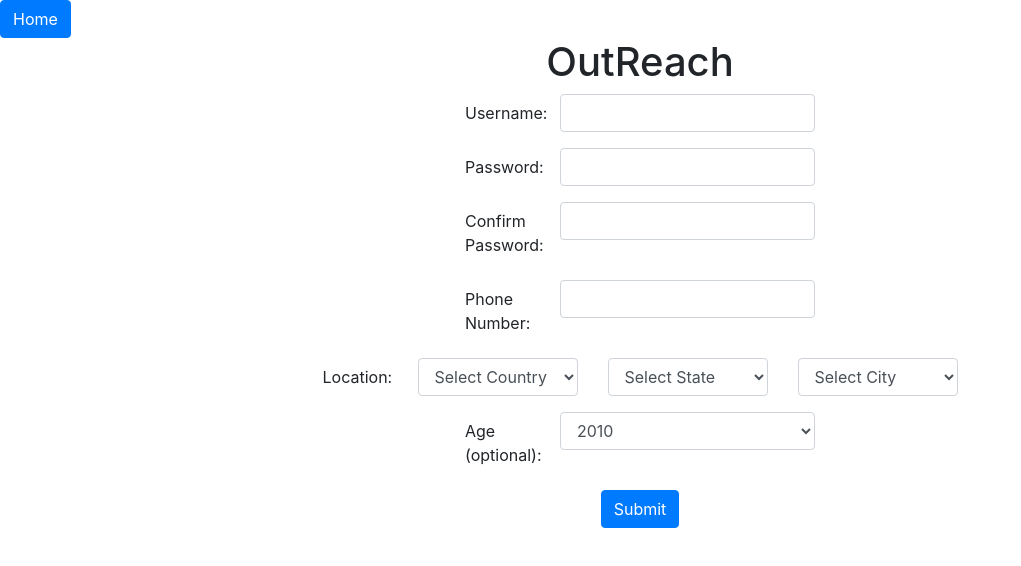
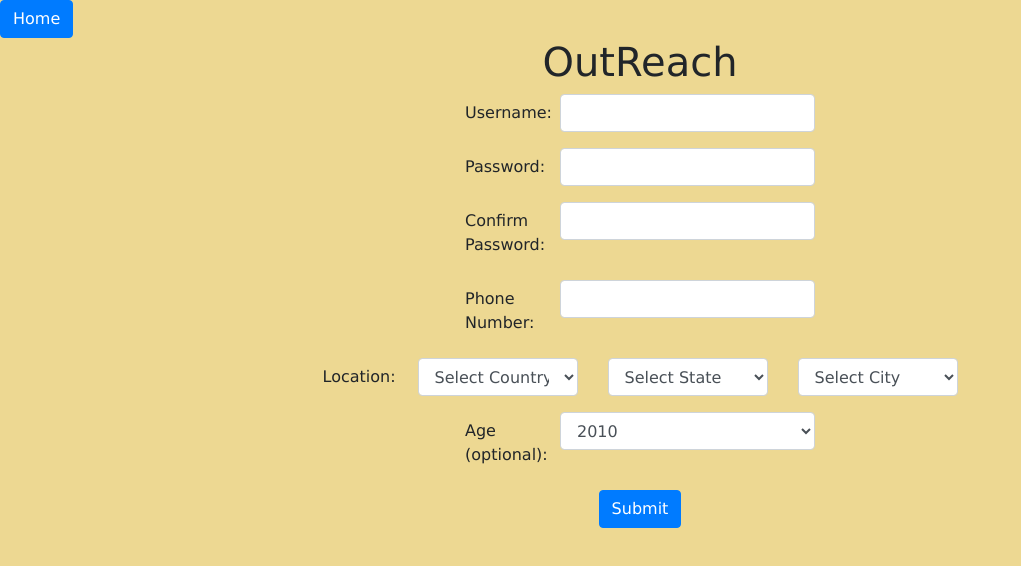
Before and after one commit to mesropy/OutReach, a React (Create React App) app: page /Register in a window 1280 px wide. Shown: the top 566 px of the page, without its empty margins (0-1021 px from the left). Built offline with nearby package versions, Linux system fonts and the light colour scheme.

Commit message:
Testing register page input field css

```diff
--- a/src/react-components/Register/styles.css
+++ b/src/react-components/Register/styles.css
@@ -0,0 +1,8 @@
+body {
+    background-color: #EDD892;
+    font-family: Verdana, Geneva, Tahoma, sans-serif;
+}
+
+#formUsername {
+    border-width: 1mm;
+}
```
